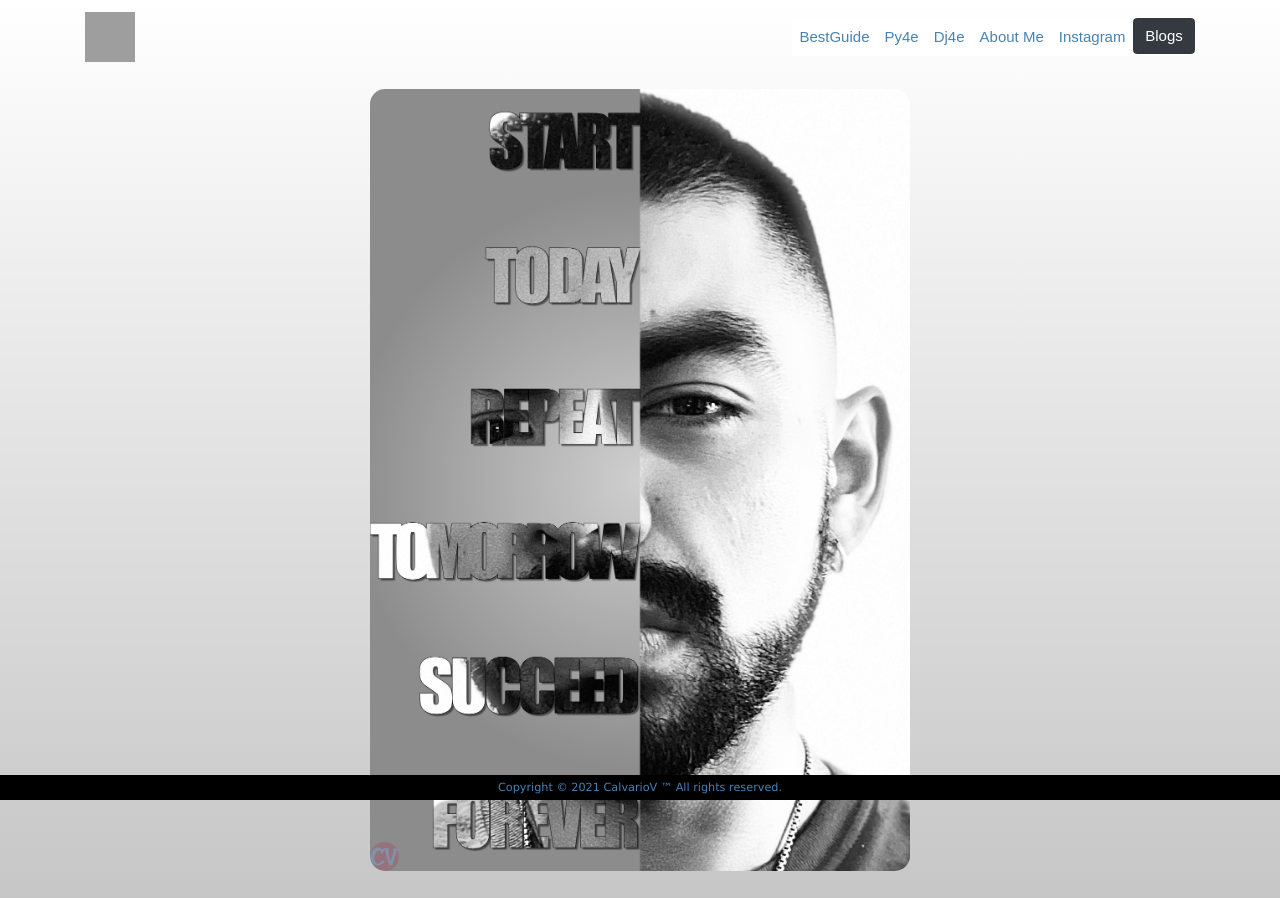
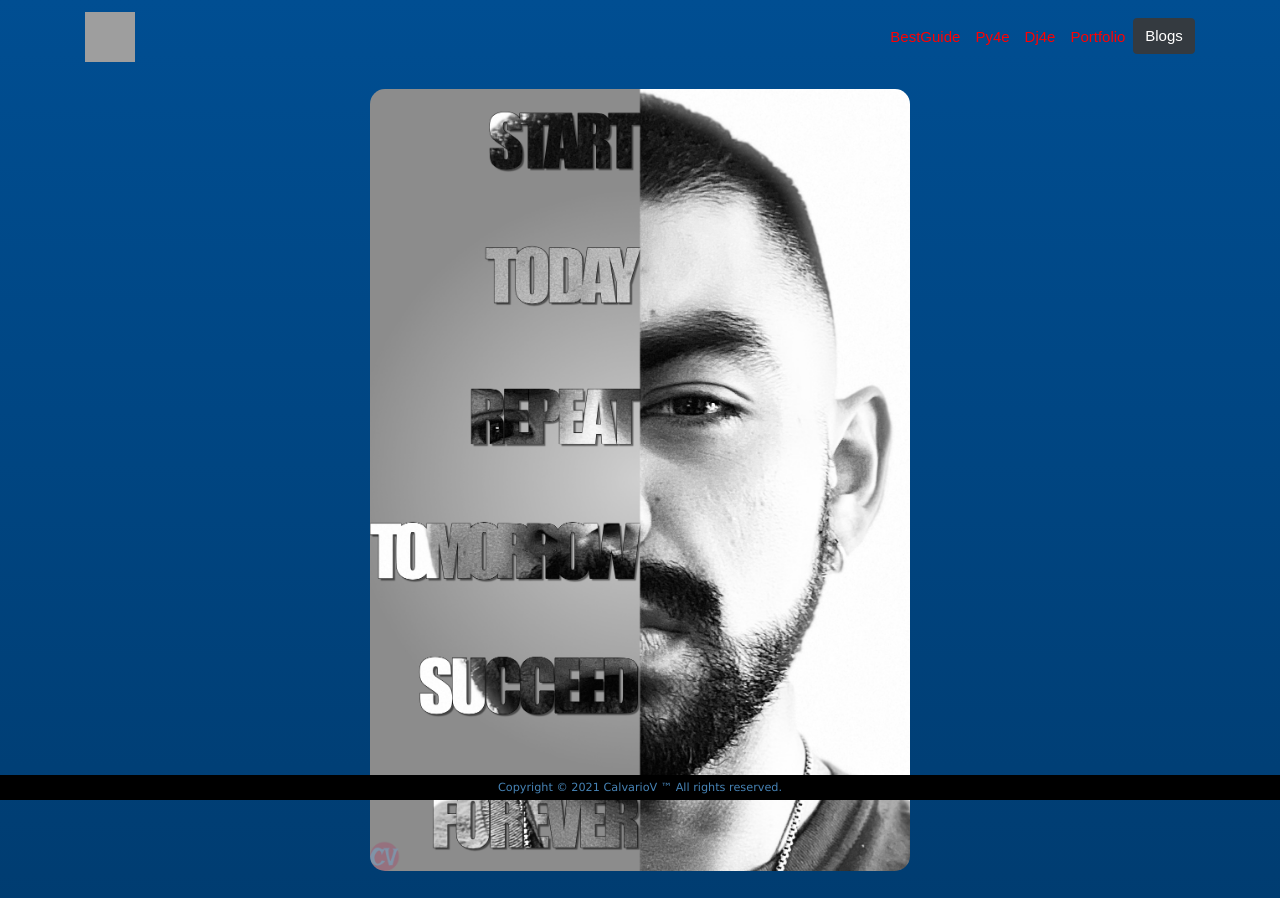
Before and after one commit to CalvarioV/Django3_personal_portfolio, a Django app: page /portfolio/ in a window 1280 px wide. Shown: the top 898 px of the page. Run offline with Django 3.2, Linux system fonts and the light colour scheme; data comes from the database, SQL or seed files in the repository; some web fonts are replaced; grey boxes are pictures that could not be loaded.

Commit message:
universal vibes linear gradient css updates 3.0

```diff
--- a/bestguide/templates/bestguide/besthome.html
+++ b/bestguide/templates/bestguide/besthome.html
@@ -8,7 +8,7 @@
 {% block content %}
 
 
-<img src="{% static 'portfolio/vikabestguide.png' %}" class="img-fluid" alt="BestguideLogo">
+<img src="{% static 'portfolio/vikabestguide.png' %}" class="img-fluid intro round" alt="BestguideLogo">
 <hr>
 <h1>Appliances</h1>
 <h1>Services and Attachments</h1>
--- a/personal_portfolio/urls.py
+++ b/personal_portfolio/urls.py
@@ -23,7 +23,7 @@ from portfolio import views
 urlpatterns = [
     path('admin/', admin.site.urls),
     path('', views.vibes, name='vibes'),
-    path('portfolio/', views.home, name='home'),
+    path('portfolio/', views.home, name='portfolio'),
     path('blog/', include('blog.urls')),
     # mothers day project
     path('fabis/', views.fabis, name='fabis'),
--- a/portfolio/static/portfolio/css/custom.css
+++ b/portfolio/static/portfolio/css/custom.css
@@ -1,6 +1,6 @@
 
 .navbar-nav .nav-link {
-    color: steelblue !important;
+    color: red !important;
 }
 
 .navbar-nav .nav-link:hover {
@@ -9,8 +9,8 @@
 
 body {
     font-family: 'Helvetica', sans-serif;
-    background: linear-gradient(transparent, #000000) no-repeat;
-    height:100%; !important
+    background: linear-gradient(#004e92, #000000) no-repeat;
+
 
 }
 
@@ -75,7 +75,8 @@ h2, h3, .vikfont {
 
 p, li, details {
     font-family:'Thasadith', sans-serif;
-    background-color:white;
+    color:white;
+    background-color:transparent;
 
 
 }
@@ -107,3 +108,29 @@ h1 {
     color:white;
     opacity:75%;
 }
+
+.intro{
+    background:linear-gradient(233deg,#e56420, #c22525, #37bbde);
+    background-size:contain;
+    background-blend-mode: hard-light;
+    animation: hue-rotate 3s linear infinite;
+
+
+
+
+}
+
+@keyframes hue-rotate {
+  from {
+    -webkit-filter: hue-rotate(0);
+    -moz-filter: hue-rotate(0);
+    -ms-filter: hue-rotate(0);
+    filter: hue-rotate(0);
+  }
+  to {
+    -webkit-filter: hue-rotate(360deg);
+    -moz-filter: hue-rotate(360deg);
+    -ms-filter: hue-rotate(360deg);
+    filter: hue-rotate(360deg);
+  }
+}
--- a/portfolio/templates/portfolio/base.html
+++ b/portfolio/templates/portfolio/base.html
@@ -55,12 +55,9 @@
           </li>
 
           <li class="nav-item">
-            <a class="nav-link" href="https://calvariov.pythonanywhere.com/about" target="_blank">About Me</a>
+            <a class="nav-link" href="{% url 'portfolio' %}" target="_blank">Portfolio</a>
           </li>
 
-          <li class="nav-item">
-            <a class="nav-link" href="https://www.instagram.com/calvario.v/" target="_blank">Instagram</a>
-          </li>
           <li>
             <a role="button" href="{% url 'blog:all_blogs' %}" class="btn btn-dark">Blogs</a>
           </li>
--- a/portfolio/templates/portfolio/home.html
+++ b/portfolio/templates/portfolio/home.html
@@ -2,9 +2,12 @@
 {% load static %}
 {% block content %}
 
+
 <div class="row justify-content-center my-3">
   <div class="col-6">
-    <img src="{% static 'portfolio/images/myquotecvlogoFinal.jpg' %}" class="img-fluid mb-2 round" alt="Victor Calvario">
+
+      <img src="{% static 'portfolio/images/myquotecvlogoFinal.jpg' %}" class="img-fluid round" alt="Victor Calvario"/>
+
   </div>
 </div>
 
@@ -49,10 +52,10 @@
   <div class="col-lg-8">
       <h2>Ask and you shall receive.</h2>
       <img src="{% static 'portfolio/babygrootnike.jpeg' %}" class="img-fluid mb-2 round" alt="Baby Groot"/>
-      <img src="{% static 'portfolio/images/infiniteintelligencetake2.jpg' %}" class="img-fluid mb-2 round" alt="infiniti car"/>
+      <img src="{% static 'portfolio/images/infiniteintelligencetake2.jpg' %}" class="img-fluid mb-2 intro round" alt="infiniti car"/>
       <div class="w3-panel w3-leftbar w3-light-grey round">
             <span class="w3-xlarge w3-serif"><i>"Whatever you pray and ask for, believe that you will receive it, and it will be so for you."</i></span>
-            <p><b>Mark 11:24</b></p>
+            <b>Mark 11:24</b>
       </div>
   </div>
 </div>
@@ -64,29 +67,29 @@
         <iframe src="https://www.youtube.com/embed/YiZ05G6LgUM" width="500" height="350"></iframe>
 
         <div class="col-lg-4 col-md-6 webby">
-            <button type="button" class="collapsible">Video Highlights</button>
-                <div class="content">
-                    <p>
-                        <b>1)</b> It is our attitude at the beginning of our task that more than anything will affect its successful outcome<br>
-                        <b>2)</b> It is our attitude toward life which will determine life’s attitude towards us<br>
-                        <b>3)</b> We are interdependent it is impossible to succeed without others, and it is our attitude towards others that will determine others' attitude towards us<br>
-                        <b>4)</b> Before a person can achieve the kind of life he wants he must become that kind of individual<br>
-                        <b>5)</b> The higher you go in any organization of value the better the attitude you’ll find<br>
-                        <b>6)</b> Your mind can only hold one though at a time and since there is nothing to gain from being negative, hold positive thoughts<br>
-                        <b>7)</b> The deepest craving in human beings is to be needed, feel important and appreciated, give it to them, and they will return it to you<br>
-                        <b>8)</b> Look for the best in new ideas, as someone said, I've never met a person I couldn't learn something from<br>
-                        <b>9)</b> Don’t waste valuable time broadcasting personal problems<br>
-                        <b>10)</b> Don’t talk about your health unless it’s good<br>
-                        <b>11)</b> Radiate the attitude of well-being, of confidence, of a person who knows where he is going this will inspire those around you<br>
-                        <b>12)</b> For the next 30 days treat anyone who you come in contact with as the most important person on earth<br>
-                    </p>
-                </div>
+<!--            <button type="button" class="collapsible">Video Highlights</button>-->
+<!--                <div class="content">-->
+<!--                    <p>-->
+<!--                        <b>1)</b> It is our attitude at the beginning of our task that more than anything will affect its successful outcome<br>-->
+<!--                        <b>2)</b> It is our attitude toward life which will determine life’s attitude towards us<br>-->
+<!--                        <b>3)</b> We are interdependent it is impossible to succeed without others, and it is our attitude towards others that will determine others' attitude towards us<br>-->
+<!--                        <b>4)</b> Before a person can achieve the kind of life he wants he must become that kind of individual<br>-->
+<!--                        <b>5)</b> The higher you go in any organization of value the better the attitude you’ll find<br>-->
+<!--                        <b>6)</b> Your mind can only hold one though at a time and since there is nothing to gain from being negative, hold positive thoughts<br>-->
+<!--                        <b>7)</b> The deepest craving in human beings is to be needed, feel important and appreciated, give it to them, and they will return it to you<br>-->
+<!--                        <b>8)</b> Look for the best in new ideas, as someone said, I've never met a person I couldn't learn something from<br>-->
+<!--                        <b>9)</b> Don’t waste valuable time broadcasting personal problems<br>-->
+<!--                        <b>10)</b> Don’t talk about your health unless it’s good<br>-->
+<!--                        <b>11)</b> Radiate the attitude of well-being, of confidence, of a person who knows where he is going this will inspire those around you<br>-->
+<!--                        <b>12)</b> For the next 30 days treat anyone who you come in contact with as the most important person on earth<br>-->
+<!--                    </p>-->
+<!--                </div>-->
 
             <hr>
 
             <button type="button" class="collapsible">As A Man Thinketh</button>
                 <div class="content">
-                    <p>
+                    <span>
                         The aphorism, "As a man thinketh in his heart so is he," not only embraces the whole of a man's being, but is so
                         comprehensive as to reach out to every condition and circumstance of his life. A man is literally what he thinks,
                         his character being the complete sum of all his thoughts.
@@ -95,7 +98,7 @@
                         "spontaneous" and "unpremeditated" as to those which are deliberately executed.
                         Act is the blossom of thought, and joy and suffering are its fruits; thus does a man garner in the sweet and bitter
                         fruitage of his own husbandry.
-                    </p>
+                    </span>
                 </div>
 
         </div>
@@ -105,7 +108,7 @@
 <div class="container">
     <div class="row justify-content-center">
         <div class="col">
-            <a href="https://www.vcalvario.com"><img src="{% static 'portfolio/images/CVLogo3D.png' %}" class="img-fluid mb-2 round" width="50%" alt="vcalvario logo"/></a>
+            <a href="https://www.vcalvario.com"><img src="{% static 'portfolio/images/CVLogo3D.png' %}" class="img-fluid mb-2 intro round" width="50%" alt="vcalvario logo"/></a>
         </div>
     </div>
 </div>
--- a/portfolio/templates/portfolio/vibes.html
+++ b/portfolio/templates/portfolio/vibes.html
@@ -18,7 +18,7 @@
         <br>
         <hr>
         <div>
-            <a href="{% url 'home' %}"><p>vcalvario.com</p></a>
+            <a href="{% url 'portfolio' %}"><p>vcalvario.com</p></a>
 
         </div>
 
```
Also changed, not shown: portfolio/static/portfolio/css/vibes.css (+4 -3 lines).
